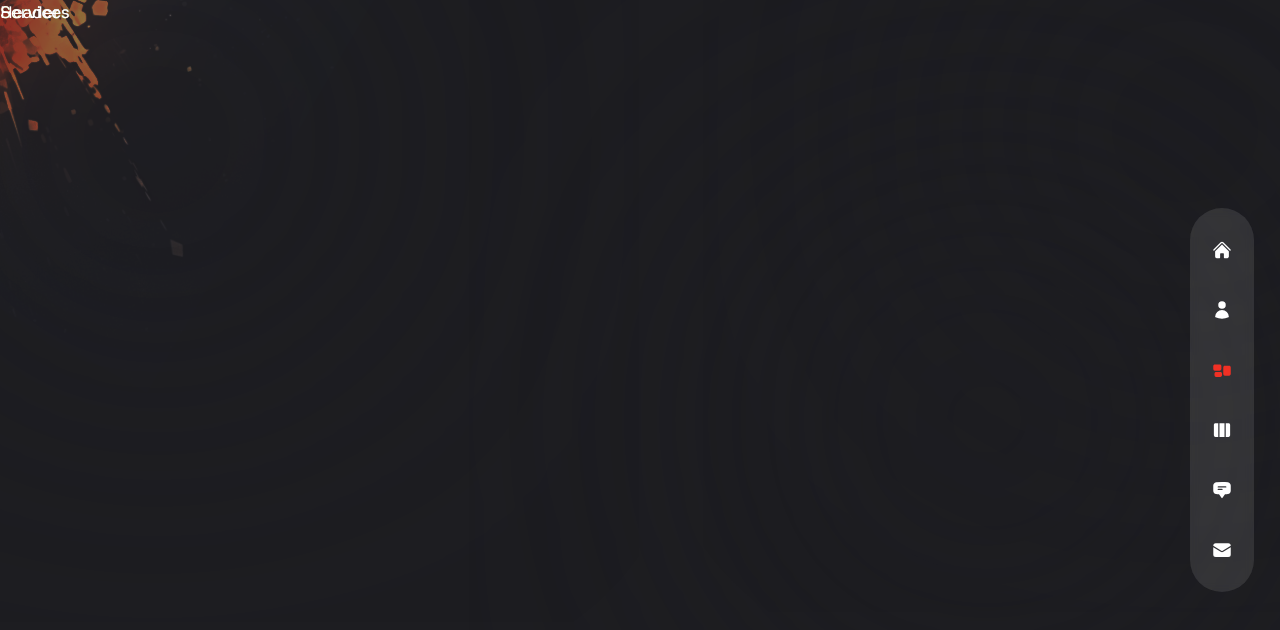
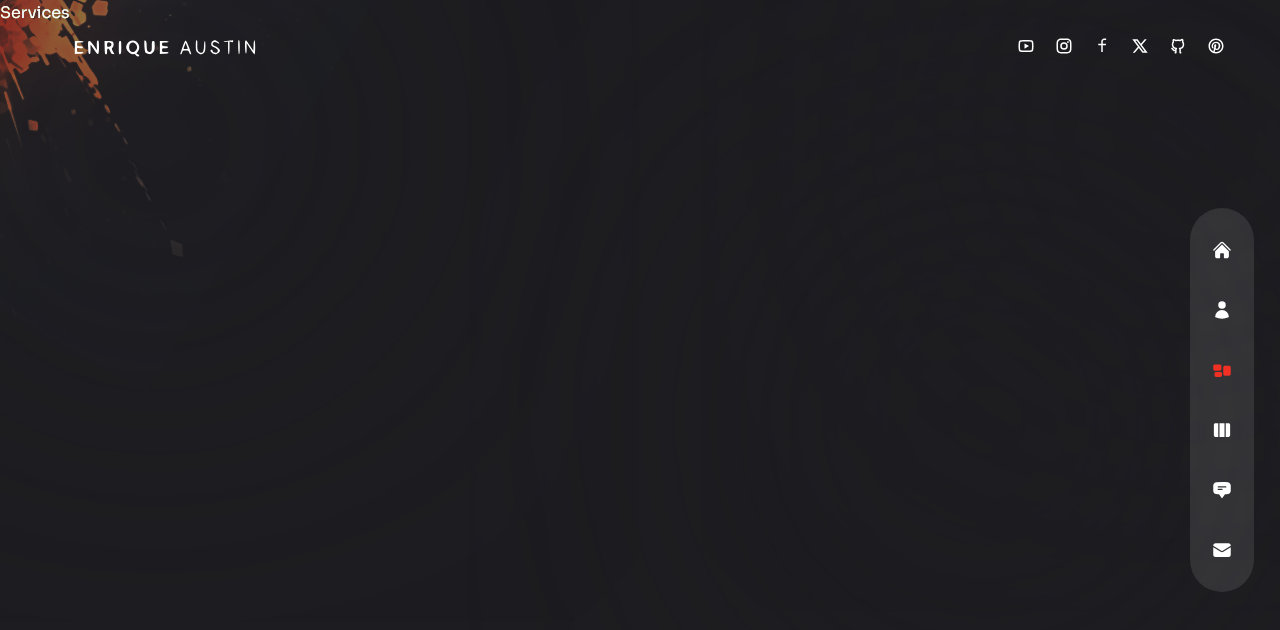
Before and after one commit to EnriqueAustin/PortfolioSite_2024, a Next.js app: page /services in a window 1280 px wide. Shown: the top 630 px of the page. Built offline with nearby package versions, Linux system fonts and the light colour scheme.

Commit message:
particles go wooshhhhhhhh

```diff
--- a/components/Header.js
+++ b/components/Header.js
@@ -1,5 +1,27 @@
+import Image from "next/image";
+
+// next link
+import Link from "next/link";
+
+// components
+import Soscials from '../components/Socials';
+
 const Header = () => {
-  return <header className="absolute z-30 w-full">Header</header>;
+
+  return (
+    <header className="absolute z-30 w-full flex items-center px-16 xl:px-0 x;:h-[90px]">
+      <div className="container mx-auto">
+        <div className="flex flex-col lg:flex-row justify-between items-center gap-y-6 py-8">
+          {/* logo */}
+          <Link href={'/'}>
+            <Image src={'/logolo.svg'} width={220} height={48} alt="" priority={true} />
+          </Link>
+          {/* socials */}
+          <Soscials/>
+        </div>
+      </div>
+    </header>
+  );
 };
 
 export default Header;
--- a/components/Socials.js
+++ b/components/Socials.js
@@ -1,5 +1,29 @@
+import Link from "next/link";
+import { RiYoutubeLine, RiInstagramLine, RiFacebookLine, RiDribbbleLine, RiBehanceLine, RiPinterestLine, RiGithubLine, RiTwitterXLine } from 'react-icons/ri';
+
 const Socials = () => {
-  return <div>Socials</div>;
+  return (
+    <div className="flex items-center gap-x-5 text-lg">
+      <Link href="https://www.youtube.com" className="hover:text-accent transition-all duration-300">
+        <RiYoutubeLine />
+      </Link>
+      <Link href="https://www.instagram.com" className="hover:text-accent transition-all duration-300">
+        <RiInstagramLine />
+      </Link>
+      <Link href="https://www.facebook.com" className="hover:text-accent transition-all duration-300">
+        <RiFacebookLine />
+      </Link>
+      <Link href="https://www.X.com" className="hover:text-accent transition-all duration-300">
+        <RiTwitterXLine />
+      </Link>
+      <Link href="https://www.github.com" className="hover:text-accent transition-all duration-300">
+        <RiGithubLine />
+      </Link>
+      <Link href="https://www.pinterest.com" className="hover:text-accent transition-all duration-300">
+        <RiPinterestLine />
+      </Link>
+    </div>
+  );
 };
 
 export default Socials;
--- a/package.json
+++ b/package.json
@@ -16,7 +16,7 @@
     "react": "18.2.0",
     "react-countup": "^6.4.2",
     "react-dom": "18.2.0",
-    "react-icons": "^4.8.0",
+    "react-icons": "^4.12.0",
     "react-tsparticles": "^2.9.3",
     "swiper": "^9.4.0",
     "tailwind-scrollbar": "^3.0.4",
```
Also changed, not shown: public/logolo.svg (added), 1 other file (tests, documents, lock files or other folders).
